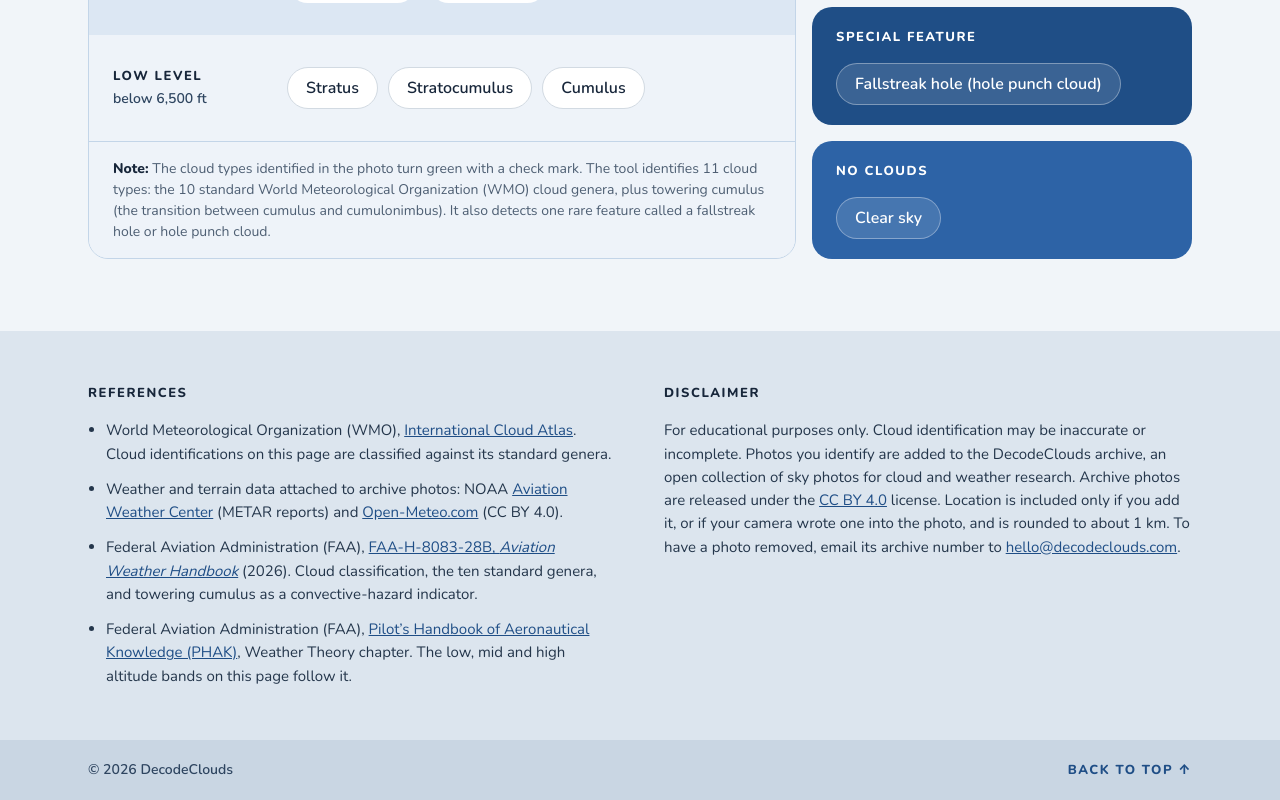
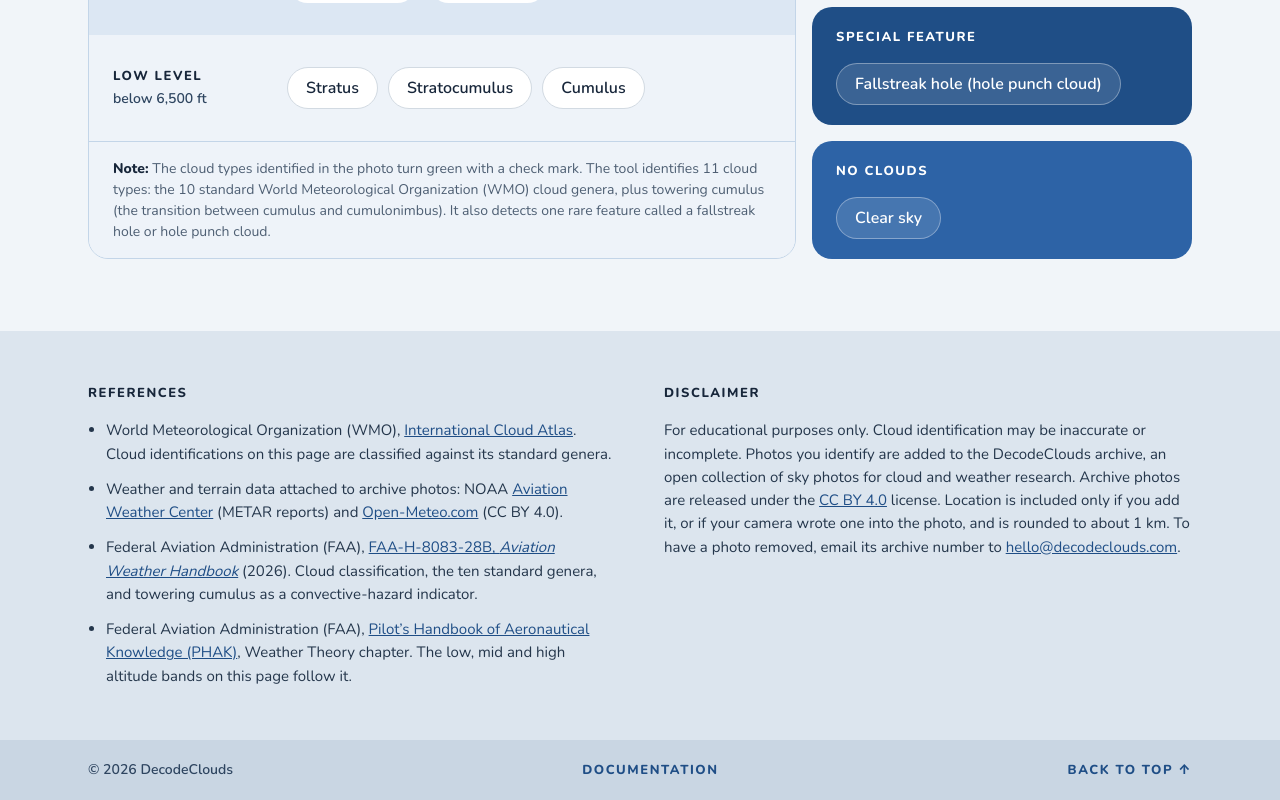
Before and after one commit to zwubbena/decodeclouds, a plain HTML site: page index.html in a window 1280 px wide. Shown: the part 819-1619 px from the top of the page. Drawn offline with Linux system fonts and the light colour scheme.

Commit message:
Documentation link in the footer; user guide PDF with the cloud-type criteria

```diff
--- a/index.html
+++ b/index.html
@@ -107,7 +107,7 @@
     <div id="disclaimer"><h2>Disclaimer</h2>
       <p>For educational purposes only. Cloud identification may be inaccurate or incomplete. Photos you identify are added to the DecodeClouds archive, an open collection of sky photos for cloud and weather research. Archive photos are released under the <a href="https://creativecommons.org/licenses/by/4.0/" target="_blank" rel="noopener">CC BY 4.0</a> license. Location is included only if you add it, or if your camera wrote one into the photo, and is rounded to about 1 km. To have a photo removed, email its archive number to <a href="#top" id="disclaimer-mail">hello at decodeclouds.com</a>.</p></div>
   </div>
-  <div class="bar"><div class="wrap"><span>&copy; 2026 DecodeClouds</span><a href="#top">Back to top &uarr;</a></div></div>
+  <div class="bar"><div class="wrap"><span>&copy; 2026 DecodeClouds</span><a href="/DecodeClouds-User-Guide.pdf" target="_blank" rel="noopener" title="User guide (PDF)">Documentation</a><a href="#top">Back to top &uarr;</a></div></div>
 </footer>
 
 <dialog id="photo-dialog" class="photo-dialog" aria-labelledby="pd-title">
```
Also changed, not shown: 1 other file.
